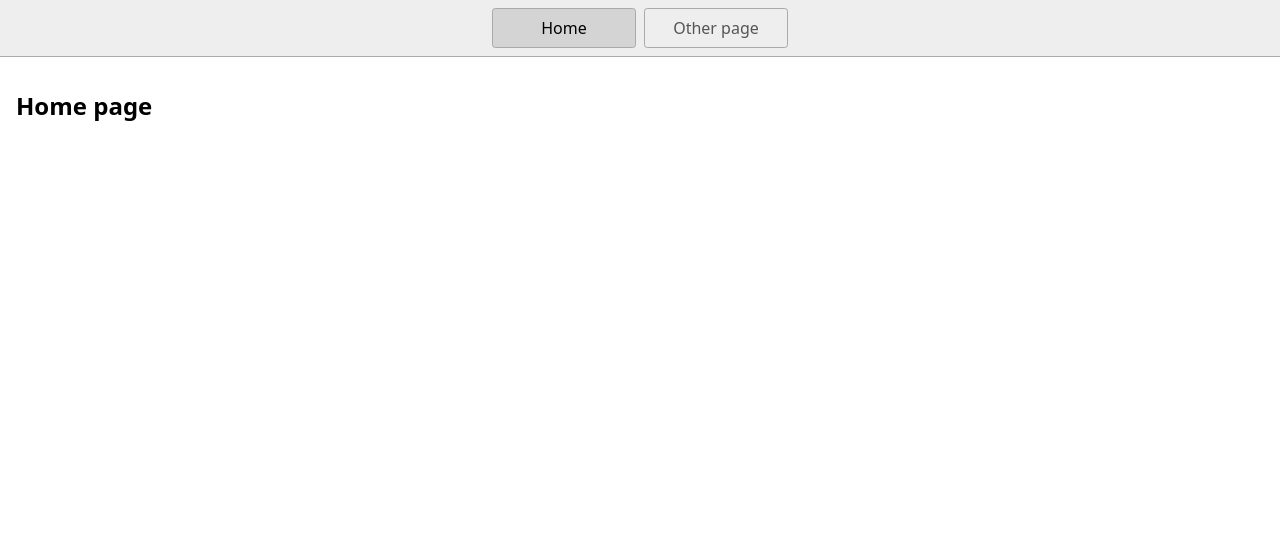
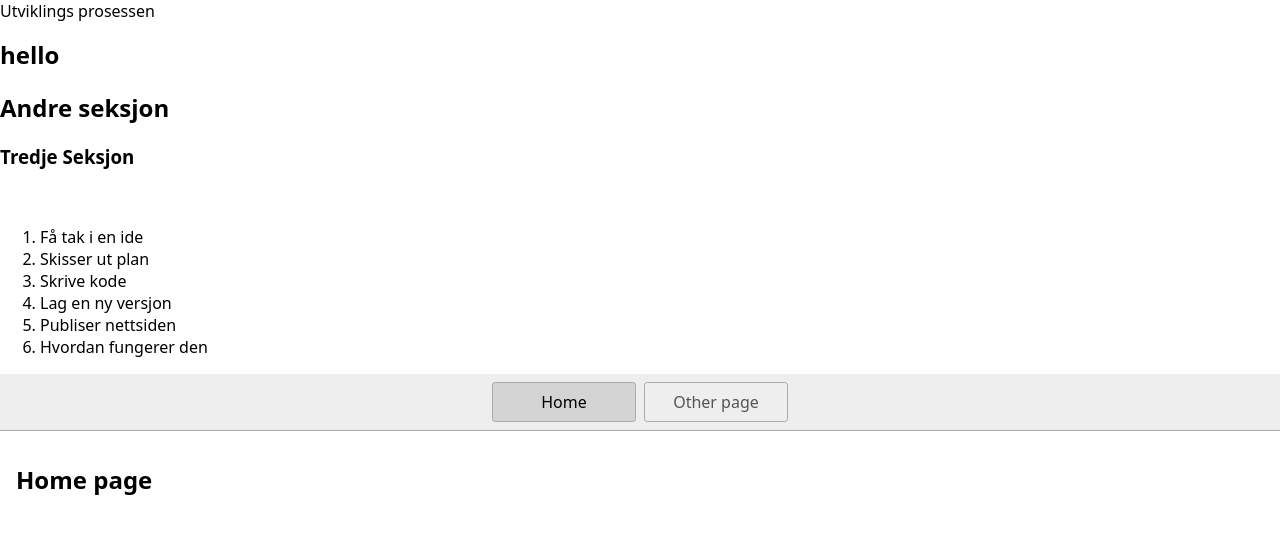
Before and after one commit to Bartelus/Kodeloftet-AndreGangSOLGT, a website: page index.html in a window 1280 px wide. Drawn offline with Linux system fonts and the light colour scheme.

Commit message:
UtviklingsProsessen

```diff
--- a/index.html
+++ b/index.html
@@ -1,15 +1,42 @@
 <!DOCTYPE html>
 <html lang="en">
   <head>
-    <title>Home</title>
+    <title>Utvikler Prosess</title>
     <meta charset="UTF-8" />
     <meta name="viewport" content="width=device-width" />
     <!--
-      Need a visual blank slate?
-      Remove all code in `styles.css`!
+      Body elementet inneholder det som faktisk vises på siden
     -->
+
+    <!-- Alt inni her er uten betydning for nettsiden-->
+
+
     <link rel="stylesheet" href="styles.css" />
     <script type="module" src="script.js"></script>
+
+    Utviklings prosessen
+
+<body>
+  <h1>
+    hello
+  </h1>
+
+  <section>
+    <h2> Andre seksjon </h2>
+    <h3> Tredje Seksjon </h3>
+  </section>
+</body>
+<br />
+
+<ol>
+  <li>Få tak i en ide </li>
+  <li> Skisser ut plan </li>
+  <li>Skrive kode</li>
+  <li>Lag en ny versjon</li>
+  <li>Publiser nettsiden</li>
+ <li>Hvordan fungerer den</li>
+</ol>
+
   </head>
   <body>
     <nav>
```
